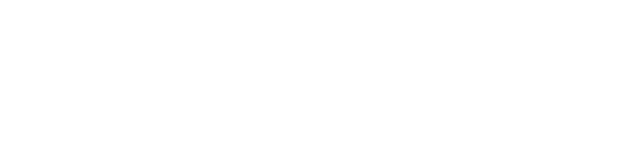
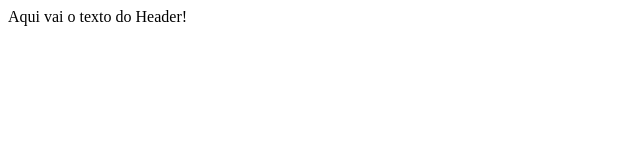
Before and after one commit to portopontesassociados/comando, a plain HTML site: page index.html in a window 1280 px wide. Shown: the whole page, without its empty margins (0-640 px from the left). Drawn offline with Linux system fonts and the light colour scheme.

Commit message:
Inserindo o Header

```diff
--- a/index.html
+++ b/index.html
@@ -6,7 +6,11 @@
     <meta name="viewport" content="width=device-width, initial-scale=1.0">
     <title>Ativadade sala</title>
 </head>
+
+
 <body>
+
+    <header> Aqui vai o texto do Header!</header>
 
 </body>
 </html>
```
